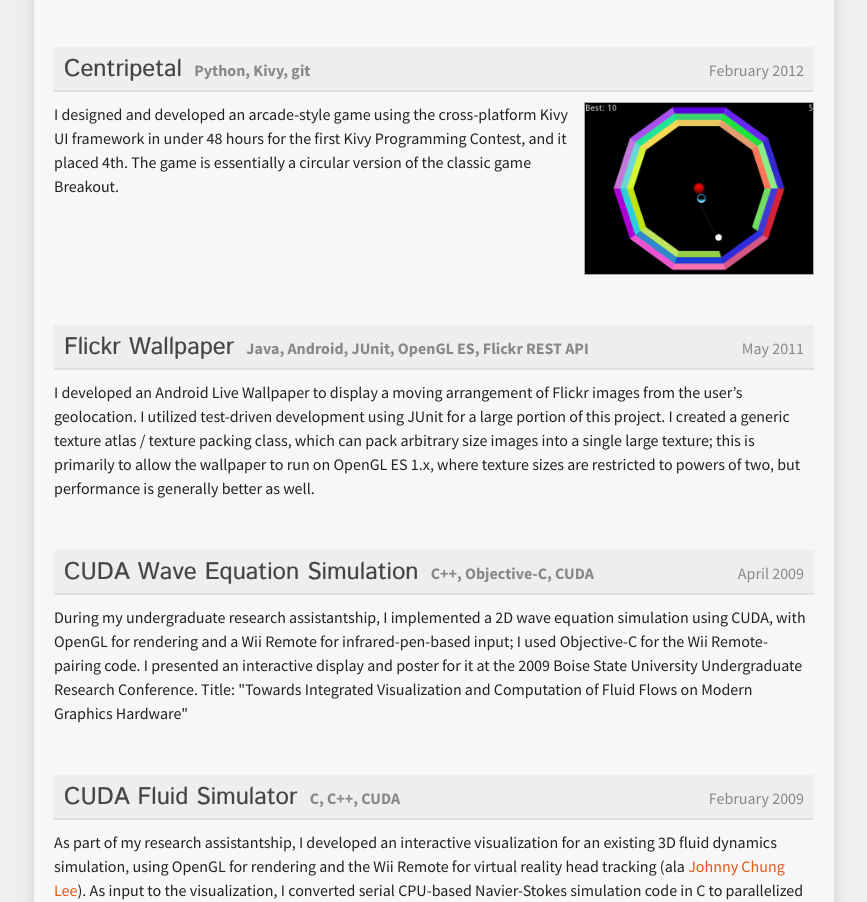
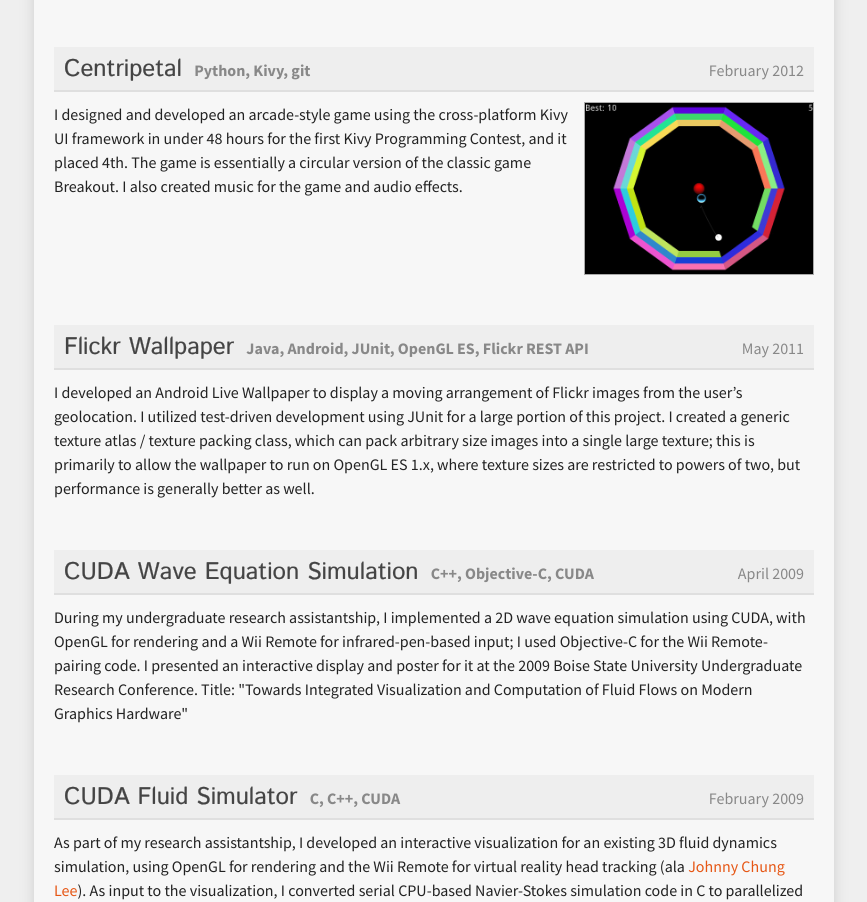
Before and after one commit to dcower/dcower.github.io, a plain HTML site: page projects/index.htm in a window 1280 px wide. Shown: the part 1421-2323 px from the top of the page, without its empty margins (206-1073 px from the left). Drawn offline with Linux system fonts and the light colour scheme.

Commit message:
Updating Centripetal

```diff
--- a/projects/index.htm
+++ b/projects/index.htm
@@ -151,7 +151,7 @@
 					<a href="/img/centripetal.jpg" data-lightbox="projects" title="Centripetal">
 						<img src="/img/centripetal.jpg" class="project-right-img" />
 					</a>
-					I designed and developed an arcade-style game using the cross-platform Kivy UI framework in under 48 hours for the first Kivy Programming Contest, and it placed 4th. The game is essentially a circular version of the classic game Breakout.
+					I designed and developed an arcade-style game using the cross-platform Kivy UI framework in under 48 hours for the first Kivy Programming Contest, and it placed 4th. The game is essentially a circular version of the classic game Breakout. I also created music for the game and audio effects.
 					<!-- insert videos of it here -->
 					<br class="clear" />
 				</p>
```
